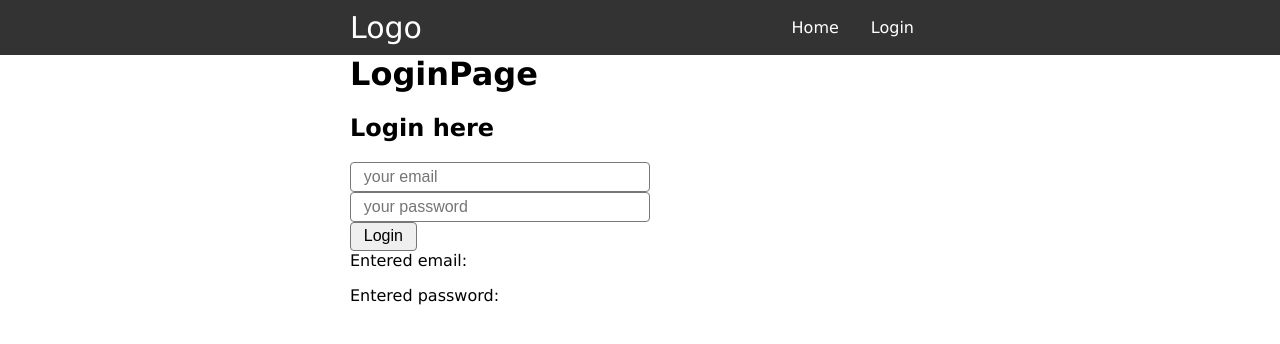
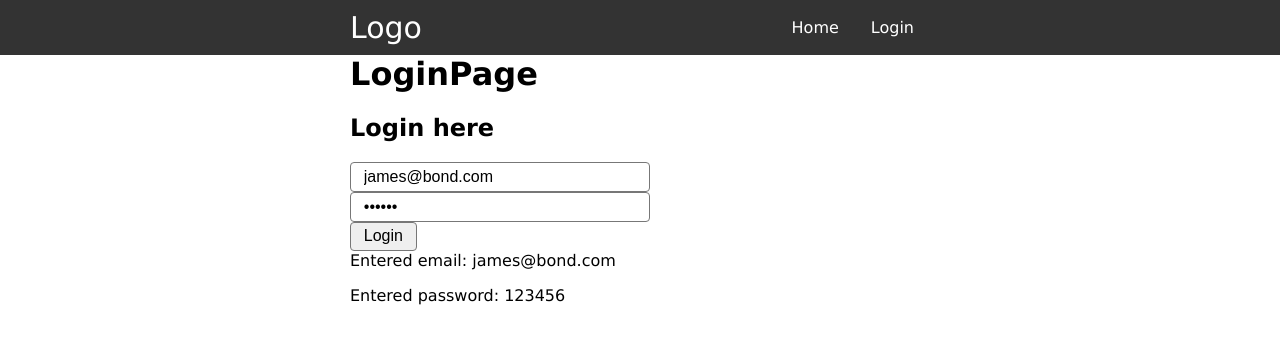
Before and after one commit to MariusCodeAcademy/feu8_16_react_firebase_auth_context, a React (Vite) app: page /login in a window 1280 px wide. Shown: the top 344 px of the page. Built offline with nearby package versions, Linux system fonts and the light colour scheme; no server answers.

Commit message:
protected route

```diff
--- a/src/App.jsx
+++ b/src/App.jsx
@@ -1,20 +1,26 @@
-import { Route, Routes } from 'react-router-dom';
+import { Navigate, Route, Routes } from 'react-router-dom';
 import './App.css';
 import { app } from './firebase/firebase';
 import HomePage from './pages/HomePage';
 import LoginPage from './pages/LoginPage';
 import Header from './components/layout/Header';
 import ProfilePage from './pages/ProfilePage';
+import { useAuth } from './store/AuthProvider';
 
 export default function App() {
-  console.log('app', app);
+  const ctx = useAuth();
   return (
     <div className=''>
       <Header />
       <Routes>
         <Route path='/' element={<HomePage />} />
-        <Route path='/login' element={<LoginPage />} />
-        <Route path='/profile' element={<ProfilePage />} />
+        {ctx.isLoggedIn && <Route path='/profile' element={<ProfilePage />} />}
+        <Route
+          path='/login'
+          element={
+            ctx.isLoggedIn ? <Navigate to={'/profile'} /> : <LoginPage />
+          }
+        />
       </Routes>
     </div>
   );
--- a/src/components/Login.jsx
+++ b/src/components/Login.jsx
@@ -3,8 +3,8 @@ import { useState } from 'react';
 import { auth } from '../firebase/firebase';
 
 export default function Login() {
-  const [emailValue, setEmailValue] = useState('');
-  const [passwordValue, setPasswordValue] = useState('');
+  const [emailValue, setEmailValue] = useState('james@bond.com');
+  const [passwordValue, setPasswordValue] = useState('123456');
 
   function handleSubmit(event) {
     event.preventDefault();
```
